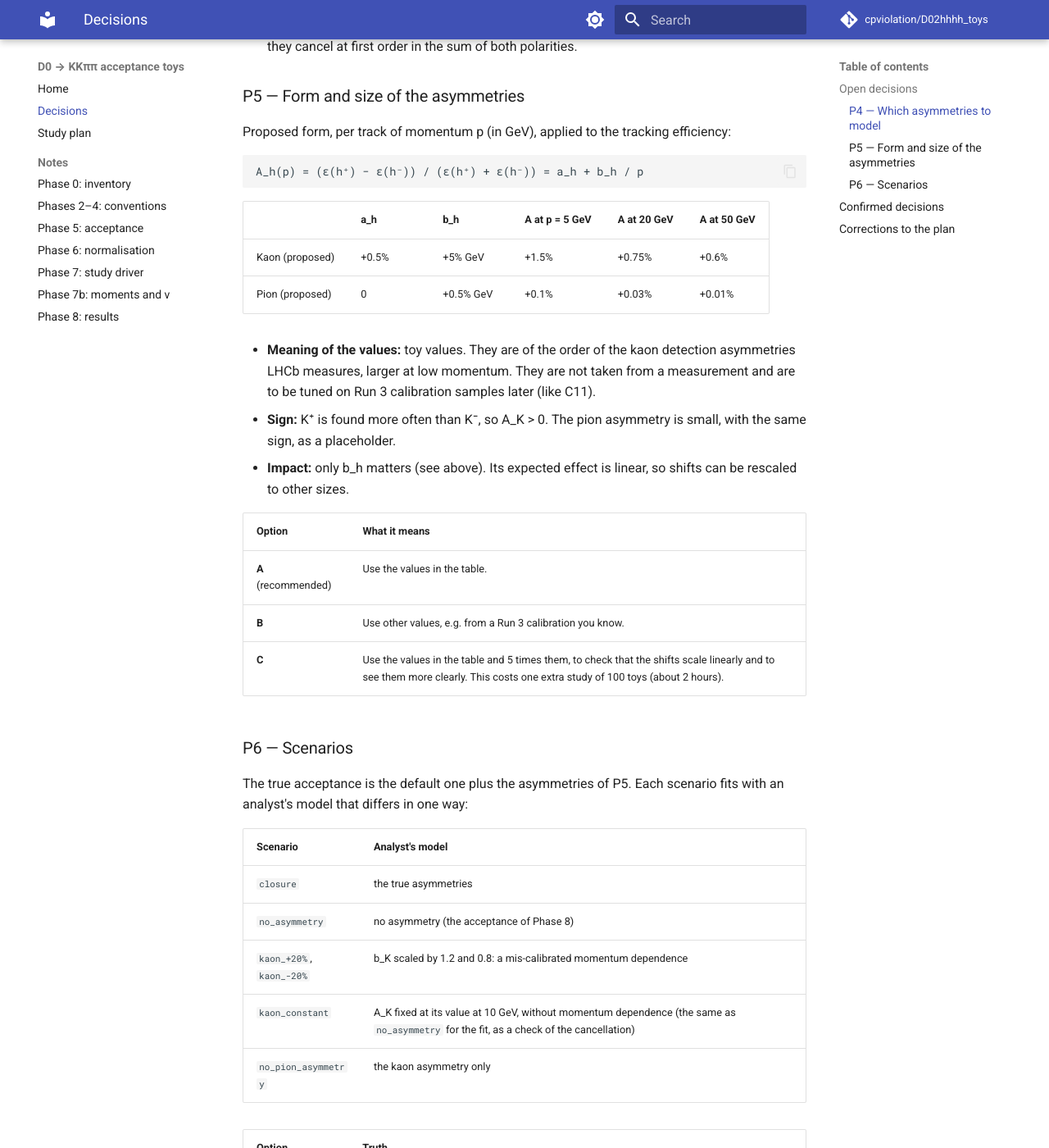
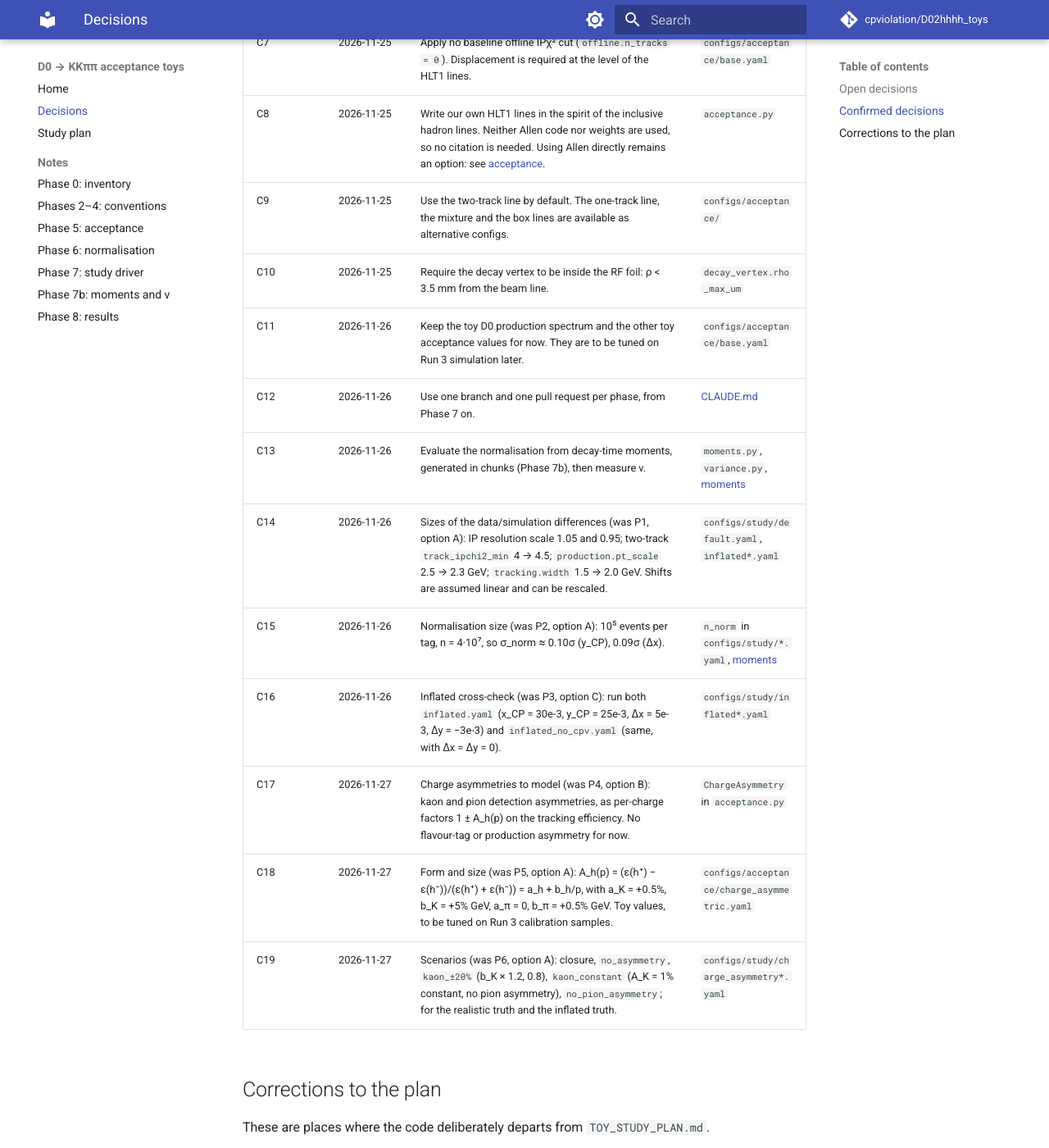
Before and after one commit to cpviolation/D02hhhh_toys, an MkDocs documentation site: the page built from docs/decisions.md, in a window 1280 px wide and 1400 px high, scrolled down 1166 px. Shown: the whole window at 82% size. Built offline with MkDocs 1.6.1 and Material for MkDocs 9.7.7, drawn with Linux system fonts in a browser that asks for light colours; comment, search, counter and statistics services are not loaded; some of the changed text lies outside the part shown.

Commit message:
Kaon and pion detection asymmetries; Phase 9 study configs (C17–C19)
The per-charge factors are 1 ± A_h(p), consistent with the definition
A = (ε+ − ε−)/(ε+ + ε−) of C18 (P5 had written 1 ± A/2 by mistake).

Co-Authored-By: Claude Opus 5.5 <noreply@anthropic.com>

```diff
--- a/docs/decisions.md
+++ b/docs/decisions.md
@@ -11,74 +11,7 @@ lists the confirmed decisions.
 
 ## Open decisions
 
-The next phase (Phase 9, charge-asymmetric acceptance) needs P4–P6.
-
-**Why only the momentum dependence matters:** every event has a K⁺ and a K⁻ (and a π⁺
-and a π⁻). With per-charge efficiencies ε±(p) = ε(p)(1 ± A(p)/2), the efficiency of an
-event is a product over its tracks. A constant A multiplies every event by the same
-(1 + A/2)(1 − A/2), which the fit normalises away. Only the change of A with momentum
-makes the acceptance differ between a phase-space point p and its CP conjugate p̄.
-That difference is what can fake CP violation, i.e. move Δx and Δy.
-
-### P4 — Which asymmetries to model
-
-| Option | Sources | Code |
-|---|---|---|
-| **A** | Kaon detection asymmetry A_K(p) only: K⁻ interacts more in the material than K⁺. It is the dominant source at LHCb. | Small: a per-charge factor on the tracking efficiency. One normalisation sample still serves both tags, because the acceptance depends only on the final-state momenta. |
-| **B** (recommended) | A, plus the smaller pion detection asymmetry A_π(p). | As A. |
-| **C** | B, plus a flavour-tag or production asymmetry that depends on the D0 kinematics (pT, η), e.g. from the slow pion of D*± → D0π±. | Larger: the acceptance then depends on the flavour, so each tag needs its own normalisation sample. A constant tag asymmetry has no effect, because each tag is normalised separately; only its correlation with the decay-time acceptance (through the D0 pT) can matter. |
-
-- **Recommendation:** B. C is a separate mechanism, through the decay-time acceptance
-  rather than the phase space. It could be a later phase.
-- **Not proposed:** left-right asymmetries from the magnet. They change sign with the
-  polarity, so they cancel at first order in the sum of both polarities.
-
-### P5 — Form and size of the asymmetries
-
-Proposed form, per track of momentum p (in GeV), applied to the tracking efficiency:
-
-    A_h(p) = (ε(h⁺) − ε(h⁻)) / (ε(h⁺) + ε(h⁻)) = a_h + b_h / p
-
-| | a_h | b_h | A at p = 5 GeV | A at 20 GeV | A at 50 GeV |
-|---|---|---|---|---|---|
-| Kaon (proposed) | +0.5% | +5% GeV | +1.5% | +0.75% | +0.6% |
-| Pion (proposed) | 0 | +0.5% GeV | +0.1% | +0.03% | +0.01% |
-
-- **Meaning of the values:** toy values. They are of the order of the kaon detection
-  asymmetries LHCb measures, larger at low momentum. They are not taken from a
-  measurement and are to be tuned on Run 3 calibration samples later (like C11).
-- **Sign:** K⁺ is found more often than K⁻, so A_K > 0. The pion asymmetry is small,
-  with the same sign, as a placeholder.
-- **Impact:** only b_h matters (see above). Its expected effect is linear, so shifts can
-  be rescaled to other sizes.
-
-| Option | What it means |
-|---|---|
-| **A** (recommended) | Use the values in the table. |
-| **B** | Use other values, e.g. from a Run 3 calibration you know. |
-| **C** | Use the values in the table and 5 times them, to check that the shifts scale linearly and to see them more clearly. This costs one extra study of 100 toys (about 2 hours). |
-
-### P6 — Scenarios
-
-The true acceptance is the default one plus the asymmetries of P5. Each scenario fits
-with an analyst's model that differs in one way:
-
-| Scenario | Analyst's model |
-|---|---|
-| `closure` | the true asymmetries |
-| `no_asymmetry` | no asymmetry (the acceptance of Phase 8) |
-| `kaon_+20%`, `kaon_-20%` | b_K scaled by 1.2 and 0.8: a mis-calibrated momentum dependence |
-| `kaon_constant` | A_K fixed at its value at 10 GeV, without momentum dependence (the same as `no_asymmetry` for the fit, as a check of the cancellation) |
-| `no_pion_asymmetry` | the kaon asymmetry only |
-
-| Option | Truth |
-|---|---|
-| **A** (recommended) | The realistic truth of `default.yaml` (Δx = Δy = 0), so that any Δx, Δy is fake CP violation. Also the inflated truth of `inflated.yaml`, to check the dependence on the true values. |
-| **B** | The realistic truth only. |
-
-- **Cost:** about 2 hours of 40 cores per study of 100 toys of 10⁵ events per tag, with
-  the toys stored (`--store-toys`) for later refits.
-- **Recommendation:** A, with the scenarios in the table.
+None at the moment.
 
 ## Confirmed decisions
 
@@ -100,6 +33,9 @@ with an analyst's model that differs in one way:
 | C14 | 2026-11-26 | Sizes of the data/simulation differences (was P1, option A): IP resolution scale 1.05 and 0.95; two-track `track_ipchi2_min` 4 → 4.5; `production.pt_scale` 2.5 → 2.3 GeV; `tracking.width` 1.5 → 2.0 GeV. Shifts are assumed linear and can be rescaled. | `configs/study/default.yaml`, `inflated*.yaml` |
 | C15 | 2026-11-26 | Normalisation size (was P2, option A): 10⁵ events per tag, n = 4·10⁷, so σ_norm ≈ 0.10σ (y_CP), 0.09σ (Δx). | `n_norm` in `configs/study/*.yaml`, [moments](notes/moments.md) |
 | C16 | 2026-11-26 | Inflated cross-check (was P3, option C): run both `inflated.yaml` (x_CP = 30e-3, y_CP = 25e-3, Δx = 5e-3, Δy = −3e-3) and `inflated_no_cpv.yaml` (same, with Δx = Δy = 0). | `configs/study/inflated*.yaml` |
+| C17 | 2026-11-27 | Charge asymmetries to model (was P4, option B): kaon and pion detection asymmetries, as per-charge factors 1 ± A_h(p) on the tracking efficiency. No flavour-tag or production asymmetry for now. | `ChargeAsymmetry` in `acceptance.py` |
+| C18 | 2026-11-27 | Form and size (was P5, option A): A_h(p) = (ε(h⁺) − ε(h⁻))/(ε(h⁺) + ε(h⁻)) = a_h + b_h/p, with a_K = +0.5%, b_K = +5% GeV, a_π = 0, b_π = +0.5% GeV. Toy values, to be tuned on Run 3 calibration samples. | `configs/acceptance/charge_asymmetric.yaml` |
+| C19 | 2026-11-27 | Scenarios (was P6, option A): closure, `no_asymmetry`, `kaon_±20%` (b_K × 1.2, 0.8), `kaon_constant` (A_K = 1% constant, no pion asymmetry), `no_pion_asymmetry`; for the realistic truth and the inflated truth. | `configs/study/charge_asymmetry*.yaml` |
 
 ## Corrections to the plan
 
```
Also changed, not shown: docs/index.md (+3 -5 lines), 6 other files.
